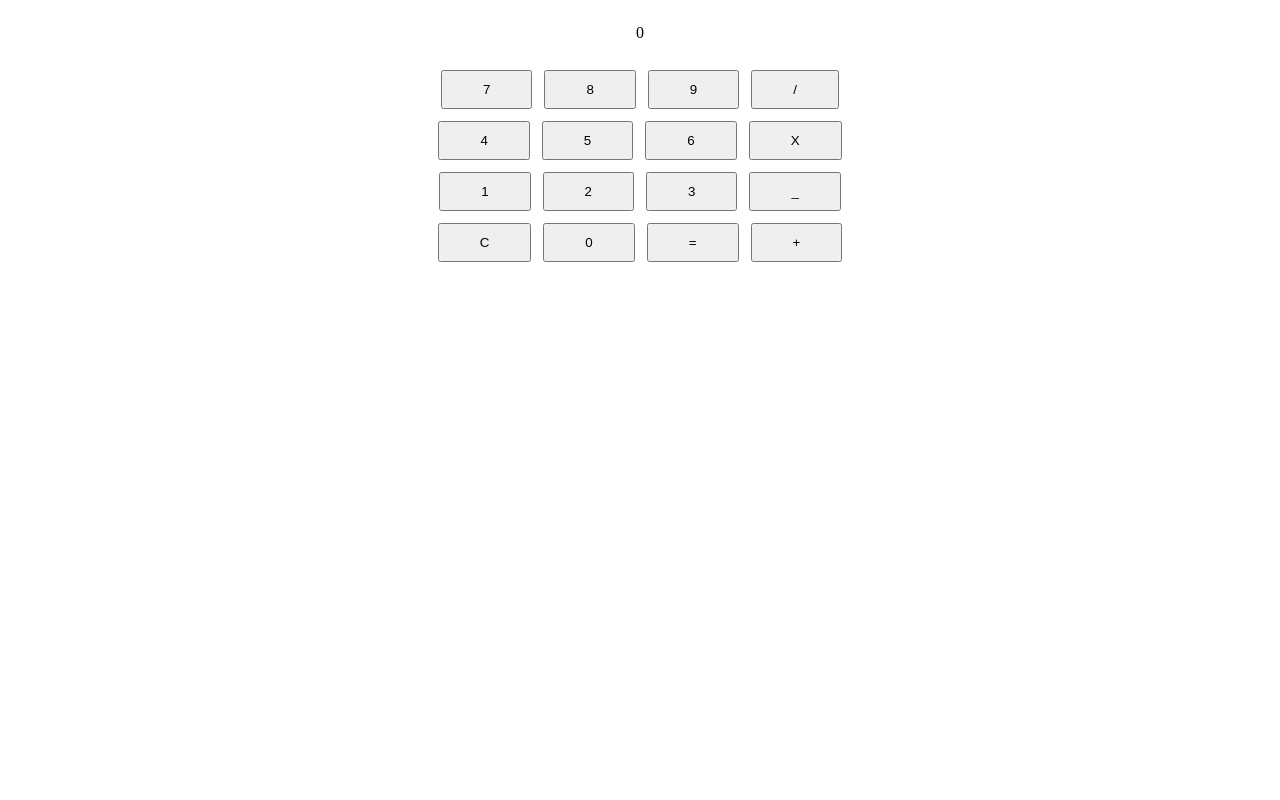
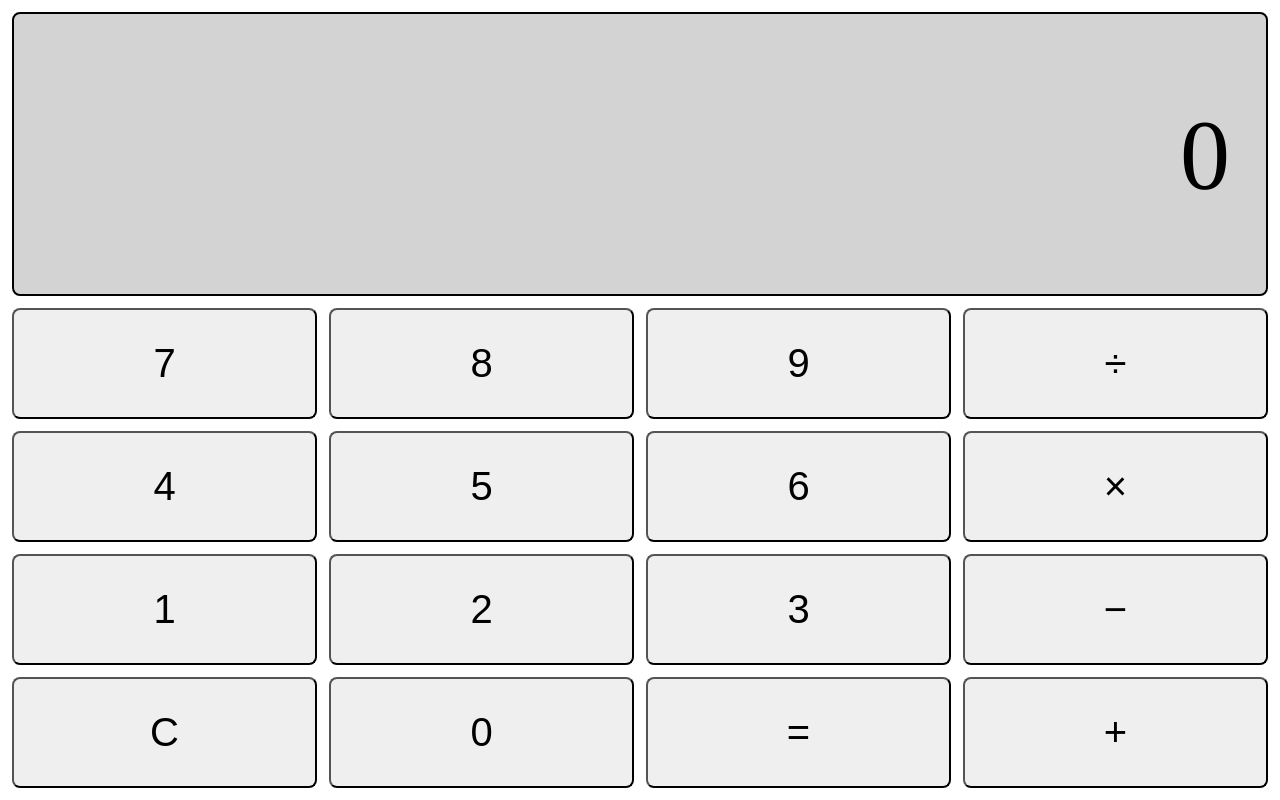
Before and after one commit to nico-ind/Calculator, a plain HTML site: page index.html in a window 1280 px wide. Drawn offline with Linux system fonts and the light colour scheme.

Commit message:
add css properties for visual enhancement

```diff
--- a/index.html
+++ b/index.html
@@ -8,8 +8,8 @@
     <script src="script.js" defer></script>
 </head>
 <body>
-    <div class = 'container'>
-        <div class = 'row'>
+
+    <div class = 'row' id="display_div">
         <p id="display">0</p>
     </div>
 
@@ -17,21 +17,21 @@
         <button id="7">7</button>
         <button id="8">8</button>
         <button id="9">9</button>
-            <button id="divide" class="operator">/</button>
+        <button id="divide" class="operator">÷</button>
     </div>
 
     <div class = 'row'>
         <button id="4">4</button>
         <button id="5">5</button>
         <button id="6">6</button>
-            <button id="multiply" class="operator">X</button>
+        <button id="multiply" class="operator">×</button>
     </div>
 
     <div class = 'row'>
         <button id="1">1</button>
         <button id="2">2</button>
         <button id="3">3</button>
-            <button id="substract" class="operator">_</button>
+        <button id="substract" class="operator">−</button>
     </div>
 
     <div class = 'row'>
@@ -40,7 +40,7 @@
         <button id="equal" class="operator">=</button>
         <button id="add" class="operator">+</button>
     </div>
-    </div>
+
 </body>
 
 </html>
--- a/style.css
+++ b/style.css
@@ -1,22 +1,37 @@
 body {
+    height: 100vh;
+    margin: 0;
     display: flex;
-}
-
-.container {
-    display: flex;
+    box-sizing: border-box;
+    padding: 12px;
     flex-direction: column;
-    align-items: center;
+    justify-content: space-around;
     gap: 12px;
-    flex: 1;
+    font-size: 48px;
 }
 
 .row {
     display: flex;
     gap: 12px;
+    justify-content: space-around;
     flex: 1;
 }
 
 button {
     padding: 10px 40px;
     flex: 1;
+    font-size: 40px;
+    border-radius: 8px;
 }
+
+#display_div {
+    margin: 0;
+    padding: 0px 36px;
+    font-size: 100px;
+    background-color: lightgrey;
+    border: 2px solid black;
+    border-radius: 8px;
+    justify-content: flex-end;
+    max-height: 35vh;
+    align-items: center;
+}
```
Lines whose indentation alone changed are shown as unchanged.
